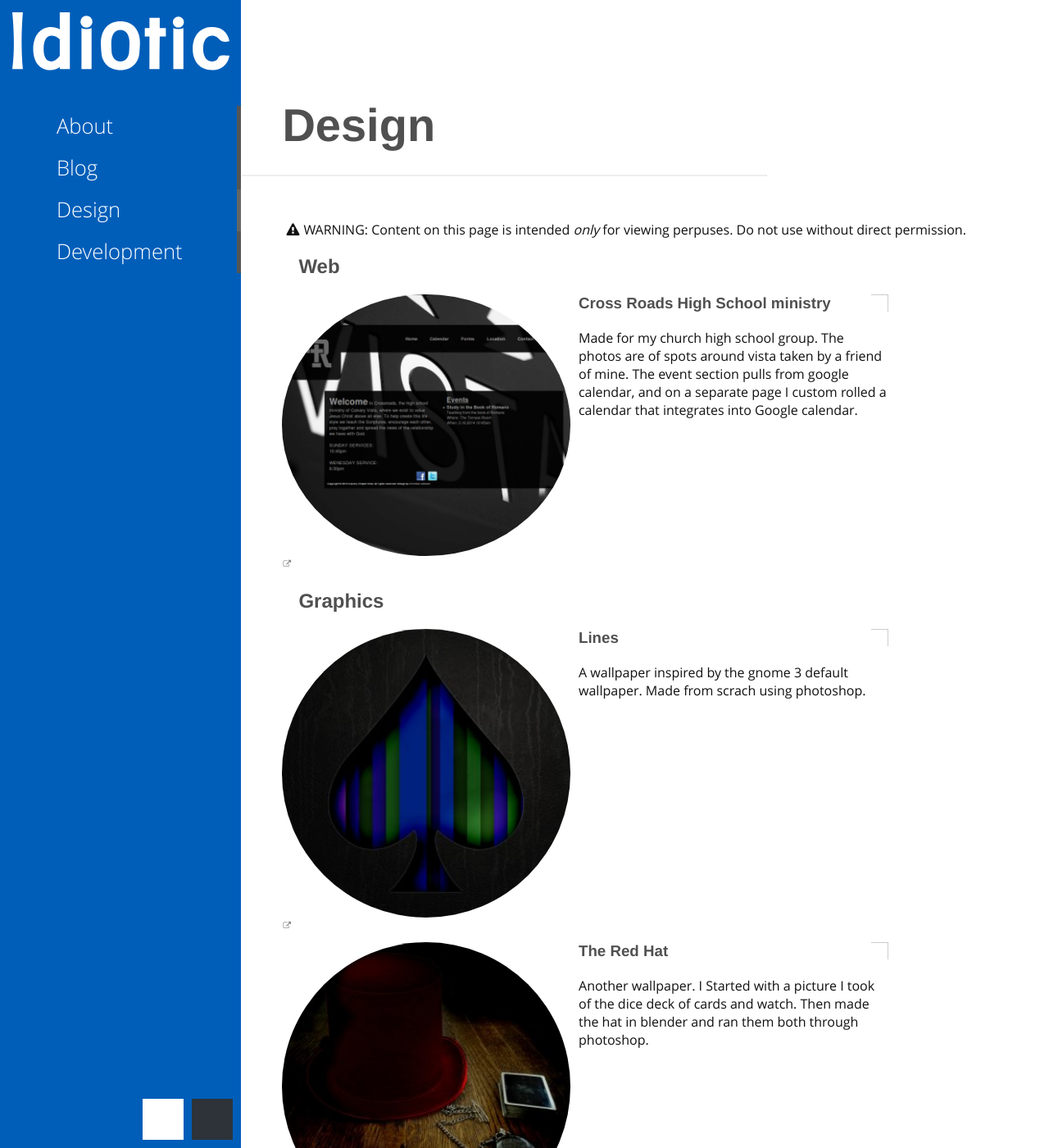
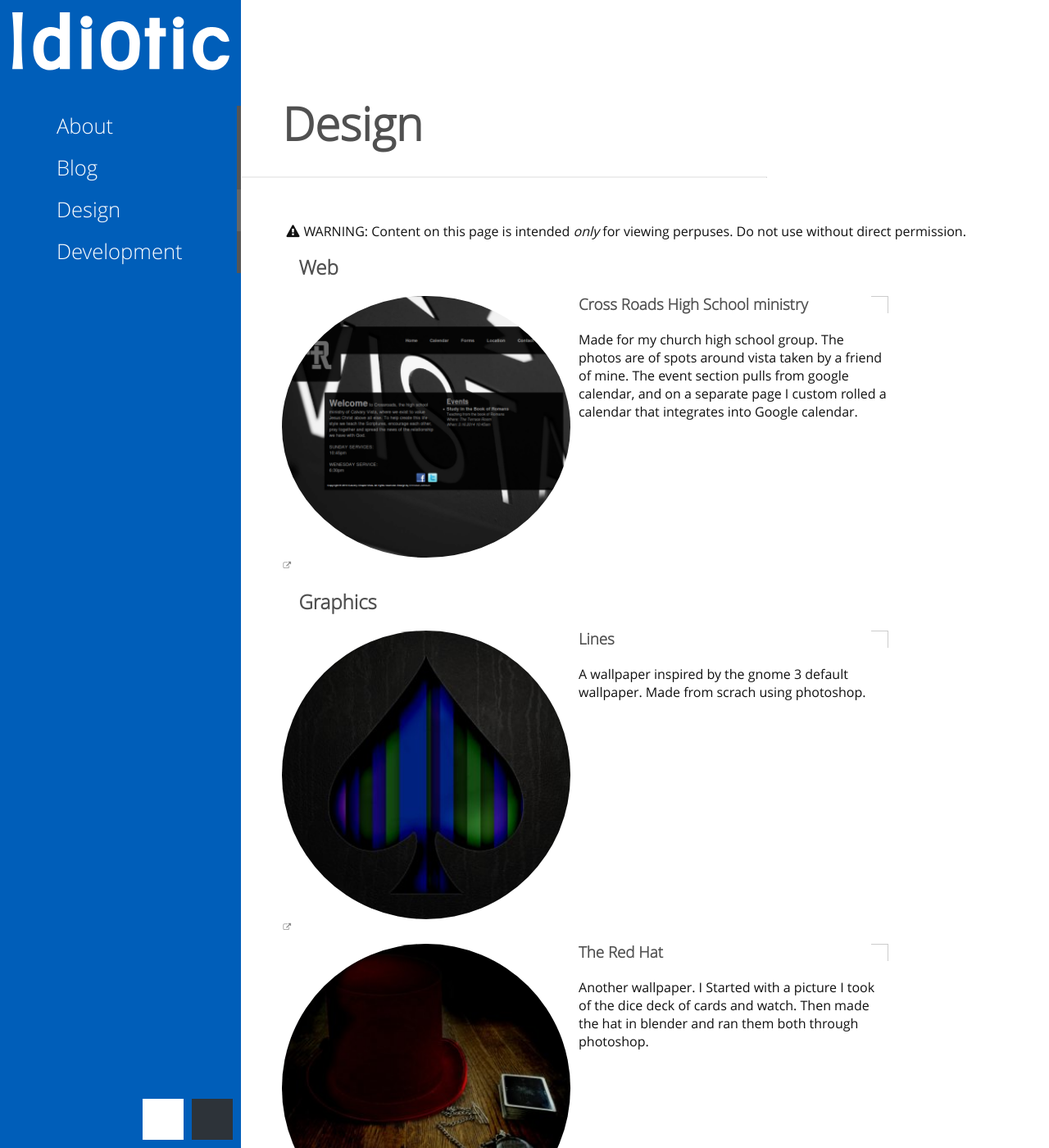
Before and after one commit to idiotic-development/idiotic-development.github.com, a Jekyll site: the page built from design.html, in a window 1280 px wide and 1400 px high. Shown: the whole window at 82% size. Built offline with Jekyll 4.4.1, drawn with Linux system fonts in a browser that asks for light colours; nearby versions of some CDN libraries.

Commit message:
Fixed header font.

```diff
--- a/style/main.css
+++ b/style/main.css
@@ -61,8 +61,17 @@ body
 h1, h2, h3, h4, h5, h6
 {
 	color: #505050;
-	font-family: helvetica, open_sanslight, sans-serif;
+	font-family: OpenSansLight, sans-serif;
 	margin: 20px 0;
+}
+
+@font-face {
+	font-family: 'OpenSansLight';
+	src: url('opensans/opensans-light.eot');
+	src: url('opensans/opensans-light.eot') format('embedded-opentype'),
+		 url('opensans/opensans-light.woff') format('woff'),
+		 url('opensans/opensans-light.ttf') format('truetype'),
+		 url('opensans/opensans-light.svg#OpenSansRegular') format('svg');
 }
 
 h1
@@ -128,7 +137,7 @@ a[target="_blank"]:after
 	src: url('symbles/fontawesome-webfont.eot?#iefix') format('embedded-opentype'),
 		 url('symbles/fontawesome-webfont.woff') format('woff'),
 		 url('symbles/fontawesome-webfont.ttf') format('truetype'),
-		 url('symbles/fontawesome-webfont.svg#open_sanslight') format('svg');
+		 url('symbles/fontawesome-webfont.svg#fontawesomeregular') format('svg');
 	font-weight: normal;
 	font-style: normal;
 }
@@ -205,15 +214,6 @@ ul#menu
 	width: 80%;
 	position: absolute;
 	right: 0;
-}
-
-@font-face {
-	font-family: 'OpenSansLight';
-	src: url('opensans/opensans-light.eot');
-	src: url('opensans/opensans-light.eot') format('embedded-opentype'),
-		 url('opensans/opensans-light.woff') format('woff'),
-		 url('opensans/opensans-light.ttf') format('truetype'),
-		 url('opensans/opensans-light.svg#OpenSansRegular') format('svg');
 }
 
 #menu a#current
```
